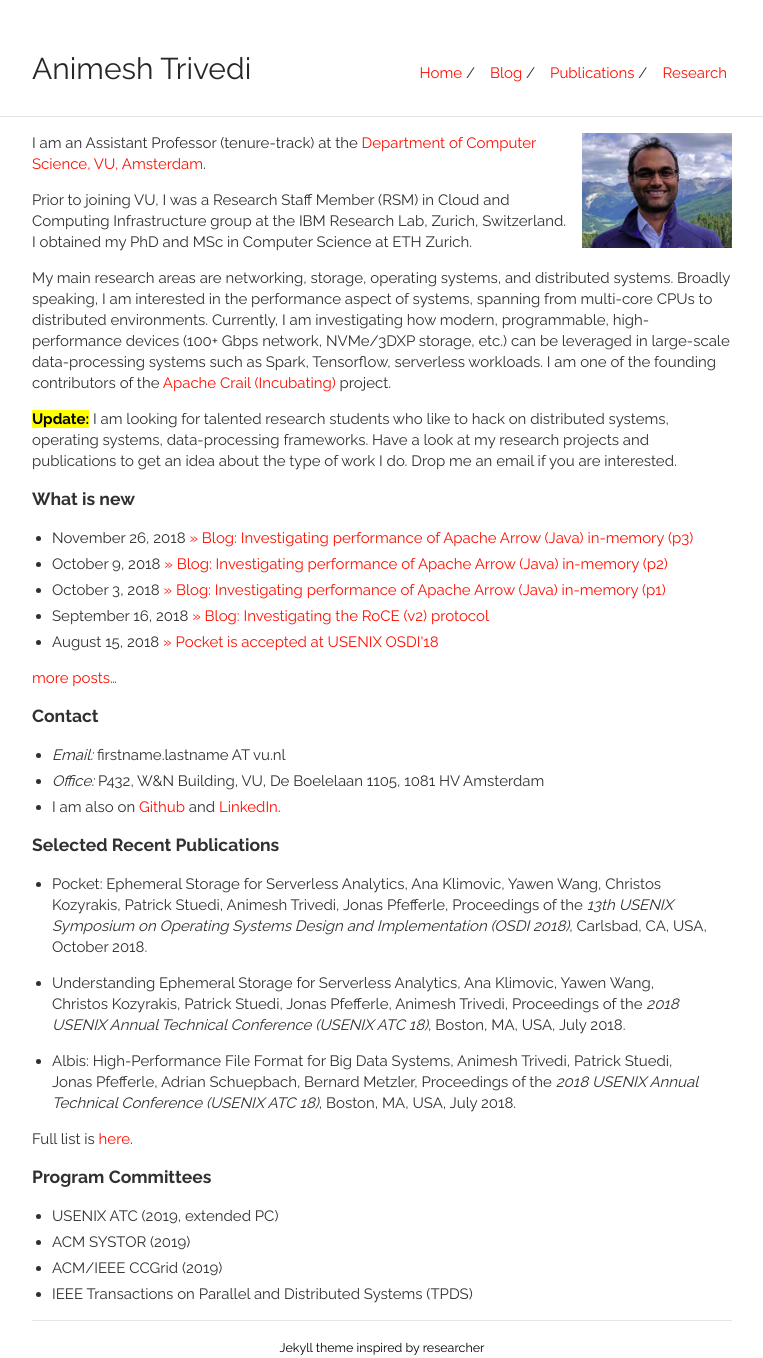
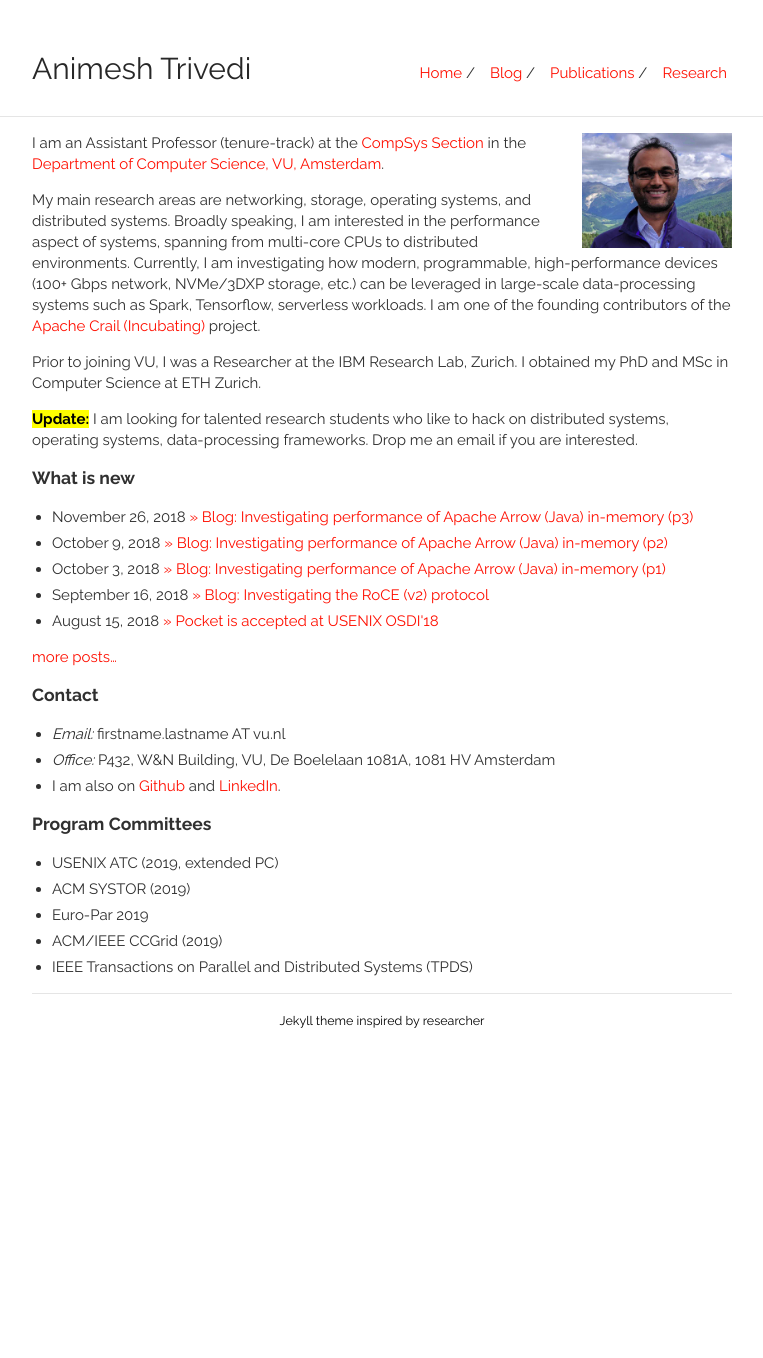
Before and after one commit to animeshtrivedi/animeshtrivedi.github.io, a Jekyll site: the page built from index.md, in a window 1280 px wide. Shown: the whole page, without its empty margins (258-1021 px from the left). Built offline with Jekyll 4.4.1, drawn with Linux system fonts in a browser that asks for light colours; after the commit the page ends 1031 px from its top, so only the background shows below that.

Commit message:
updated front page

```diff
--- a/index.md
+++ b/index.md
@@ -8,18 +8,14 @@ style="float:right;width:25%;max-width:150px;margin-left:15px;"/></a>
 
 <!-- <mark><b>Update:</b></mark> Starting from 2019, I will be joining the Department of Computer Science, VU, Amsterdam as (tenure-track) Assistant Professor. -->
 
-I am an Assistant Professor (tenure-track) at the [Department of Computer Science, VU, Amsterdam](https://www.cs.vu.nl/en/index.aspx).
-
-
-Prior to joining VU, I was a Research Staff Member (RSM) in Cloud and Computing Infrastructure group at the IBM Research Lab, Zurich, Switzerland. I obtained my PhD and MSc in Computer Science at ETH Zurich.
-<!-- finished my PhD in Computer Science at ETH Zurich under the supervision of Prof. Thomas Gross.-->
-
+I am an Assistant Professor (tenure-track) at the [CompSys Section](https://www.vucompsys.net/) in the [Department of Computer Science, VU, Amsterdam](https://www.cs.vu.nl/en/index.aspx).
 
 My main research areas are networking, storage, operating systems, and distributed systems. Broadly speaking, I am interested in the performance aspect of systems, spanning from multi-core CPUs to distributed environments. Currently, I am investigating how modern, programmable, high-performance devices (100+ Gbps network, NVMe/3DXP storage, etc.) can be leveraged in large-scale data-processing systems such as Spark, Tensorflow, serverless workloads. I am one of the founding contributors of the [Apache Crail (Incubating)](https://crail.incubator.apache.org/) project.
 
+Prior to joining VU, I was a Researcher at the IBM Research Lab, Zurich. I obtained my PhD and MSc in Computer Science at ETH Zurich.
+<!-- finished my PhD in Computer Science at ETH Zurich under the supervision of Prof. Thomas Gross.-->
 
-<mark><b>Update:</b></mark> I am looking for talented research students who like to hack on distributed systems, operating systems, data-processing frameworks. Have a look at my research projects and publications to get an idea about the type of work I do. Drop me an email if you are interested.
-
+<mark><b>Update:</b></mark> I am looking for talented research students who like to hack on distributed systems, operating systems, data-processing frameworks. Drop me an email if you are interested.
 
 ### What is new
 <ul class="news list-unstyled">
@@ -42,25 +38,14 @@ My main research areas are networking, storage, operating systems, and distribut
 <p><a href="{{ site.base }}/news/">more posts&hellip;</a></p>
 {% endif %}
 
-
 ### Contact
   * *Email:* firstname.lastname AT vu.nl
-  * *Office:* P432, W&N Building, VU, De Boelelaan 1105, 1081 HV Amsterdam
+  * *Office:* P432, W&N Building, VU, De Boelelaan 1081A, 1081 HV Amsterdam
   * I am also on [Github](https://github.com/animeshtrivedi) and [LinkedIn](https://ch.linkedin.com/in/animesh-trivedi-5407aa2).
-
-### Selected Recent Publications
-
-  * Pocket: Ephemeral Storage for Serverless Analytics, Ana Klimovic, Yawen Wang, Christos Kozyrakis, Patrick Stuedi, Animesh Trivedi, Jonas Pfefferle, Proceedings of the *13th USENIX Symposium on Operating Systems Design and Implementation (OSDI 2018)*, Carlsbad, CA, USA, October 2018.
-
-  * Understanding Ephemeral Storage for Serverless Analytics, Ana Klimovic, Yawen Wang, Christos Kozyrakis, Patrick Stuedi, Jonas Pfefferle, Animesh Trivedi, Proceedings of the *2018 USENIX Annual Technical Conference (USENIX ATC 18)*, Boston, MA, USA, July 2018.
-
-  * Albis: High-Performance File Format for Big Data Systems, Animesh Trivedi, Patrick Stuedi, Jonas Pfefferle, Adrian Schuepbach, Bernard Metzler, Proceedings of the *2018 USENIX Annual Technical Conference (USENIX ATC 18)*, Boston, MA, USA, July 2018.
-
-
-Full list is <a href="{{ site.base }}/publications/"> here</a>.
 
 ### Program Committees
   * USENIX ATC (2019, extended PC)
   * ACM SYSTOR (2019)
+  * Euro-Par 2019
   * ACM/IEEE CCGrid (2019)
   * IEEE Transactions on Parallel and Distributed Systems (TPDS)
```
